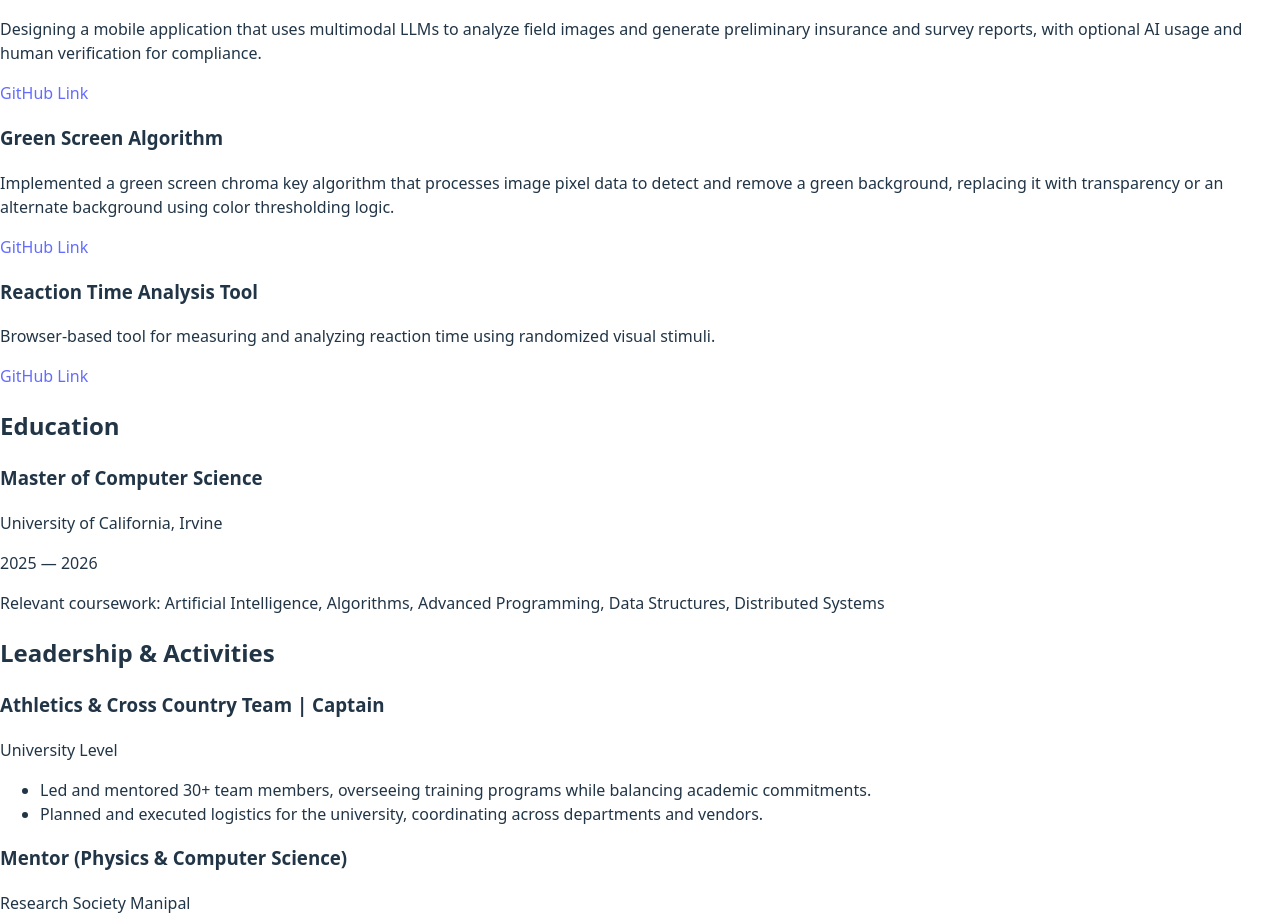
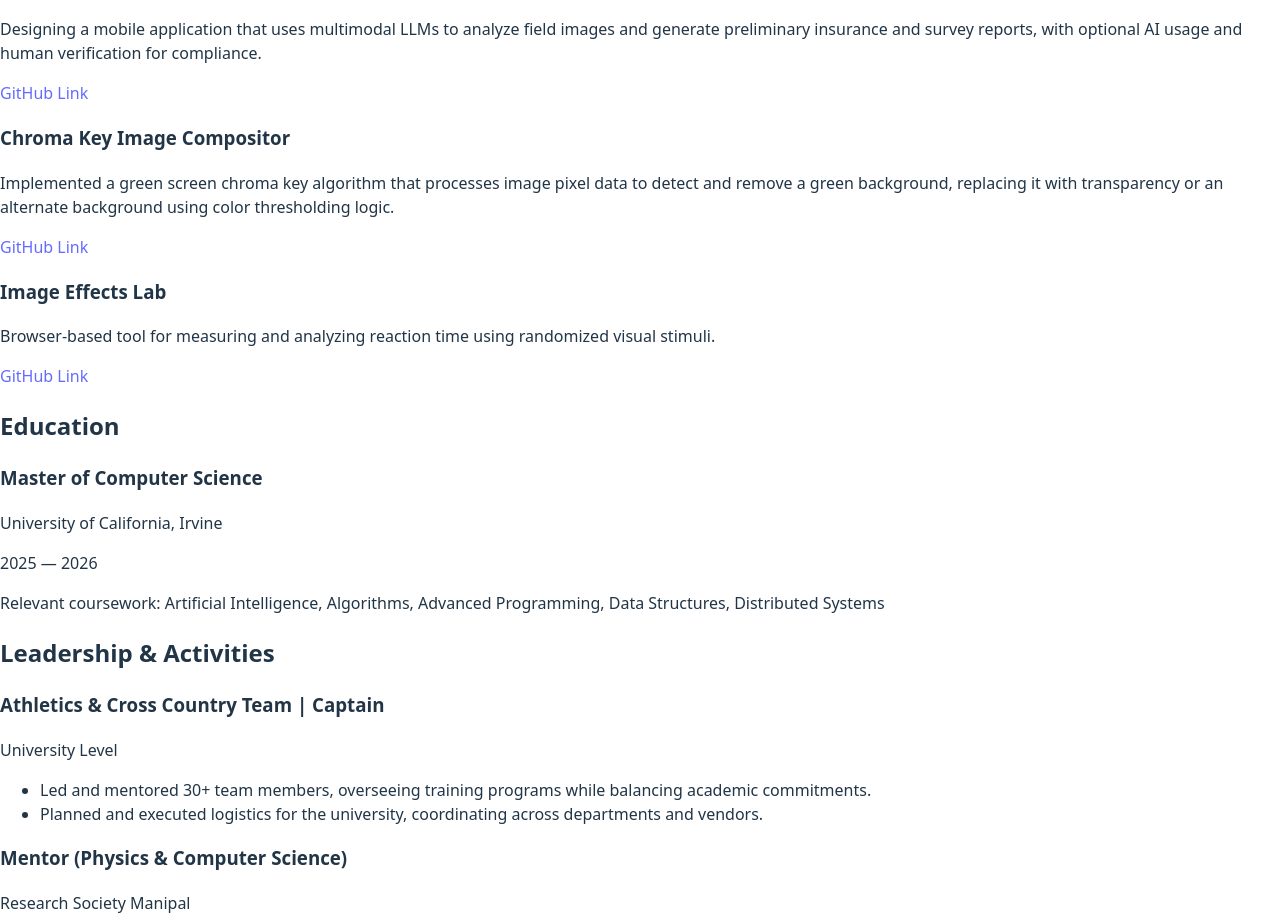
Before and after one commit to Shrey-Deshmukh/shrey-portfolio, a React (Vite) app: page / in a window 1280 px wide. Shown: the part 1320-2241 px from the top of the page. Built offline with nearby package versions, Linux system fonts and the light colour scheme; the HTML template or start-up script is replaced by a standard one.

Commit message:
Updated Project Decriptions

```diff
--- a/src/components/Projects.jsx
+++ b/src/components/Projects.jsx
@@ -9,18 +9,18 @@ const projectsData = [
     //live: "",
   },
   {
-    name: "Green Screen Algorithm",
+    name: "Chroma Key Image Compositor",
     desc: "Implemented a green screen chroma key algorithm that processes image pixel data to detect and remove a green background, replacing it with transparency or an alternate background using color thresholding logic.",
     //Canvas API to perform chroma key background removal.",
     //tech: ["HTML5", "CSS3", "Javascript (ES6+), "Canvas API"],
-    github: "https://github.com/Shrey-Deshmukh/GreenScreenAlgorithm",
+    github: "https://github.com/Shrey-Deshmukh/chroma-key-image-compositor",
     //live: "",
   },
   {
-    name: "Reaction Time Analysis Tool",
+    name: "Image Effects Lab",
     desc: "Browser-based tool for measuring and analyzing reaction time using randomized visual stimuli.",
     //tech: ["HTML5", "CSS3", "Javascript (ES6+)"],
-    github: "https://github.com/Shrey-Deshmukh/reaction-time-analysis-tool",
+    github: "https://github.com/Shrey-Deshmukh/image-effects-lab",
     //live: "",
   },
 ]
```
